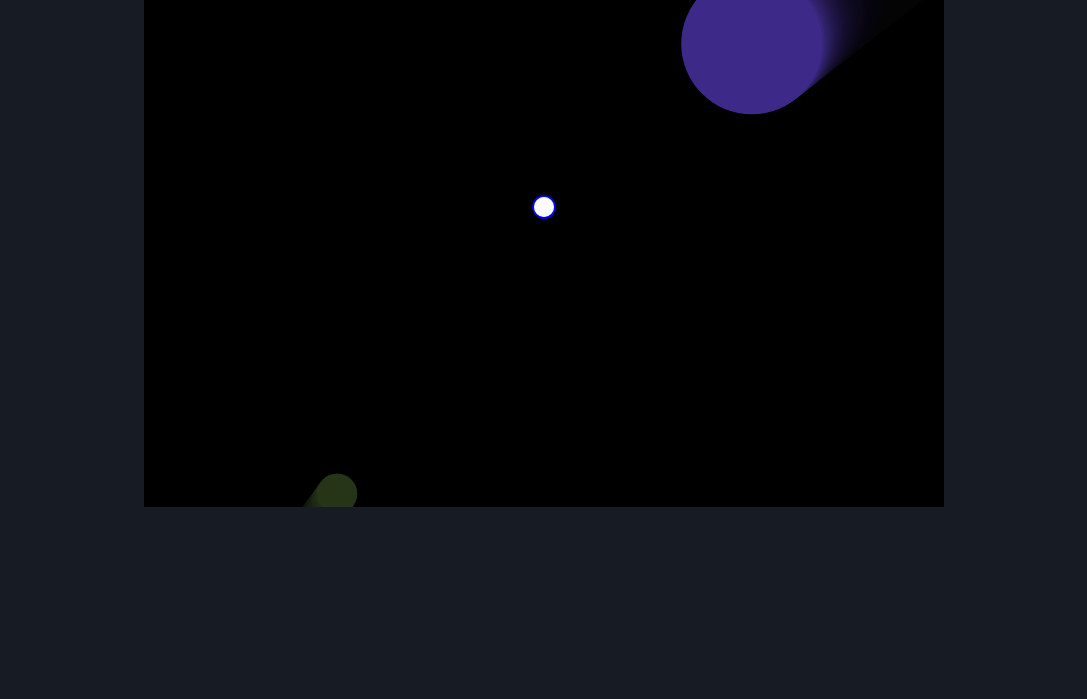
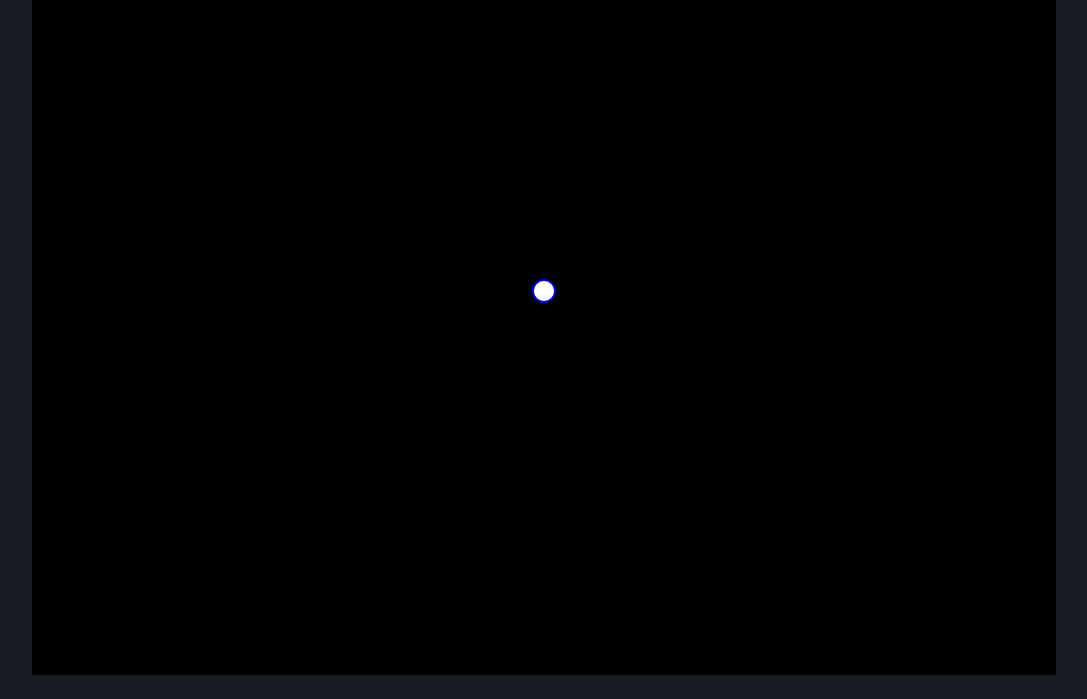
Before and after one commit to agvaniya/javascript, a plain HTML site: page bubble_shooter/index.html in a window 1280 px wide. Shown: the part 101-800 px from the top of the page, without its empty margins (96-1183 px from the left). Drawn offline with Linux system fonts and the light colour scheme.

Commit message:
rebalancing

```diff
--- a/bubble_shooter/index.html
+++ b/bubble_shooter/index.html
@@ -9,8 +9,8 @@
       }
       canvas {
         position: relative;
-        width: 800;
-        height: 600;
+        width: 1024;
+        height: 768;
         z-index: 1;
       }
       #score {
--- a/bubble_shooter/index.js
+++ b/bubble_shooter/index.js
@@ -1,6 +1,6 @@
 const canvas = document.querySelector("canvas");
-canvas.width = 800;
-canvas.height = 600;
+canvas.width = 1024;
+canvas.height = 768;
 const ctx = canvas.getContext("2d");
 const score_lbl = document.querySelector("#score");
 const fin_score = document.querySelector("#finscore");
@@ -45,14 +45,15 @@ function spawn() {
       ? canvas.width + Math.random() * 300
       : -300 * Math.random();
   const theta = Math.atan2(c.p.y - y, c.p.x - x);
+  vmult = 1 + Math.random(2);
   c.enemies.push(
     new Enemy(
       x,
       y,
       3 + 77 * Math.random(),
       {
-        x: 3 * Math.cos(theta),
-        y: 3 * Math.sin(theta),
+        x: vmult * Math.cos(theta),
+        y: vmult * Math.sin(theta),
       },
       { width: canvas.width, height: canvas.height }
     )
```
